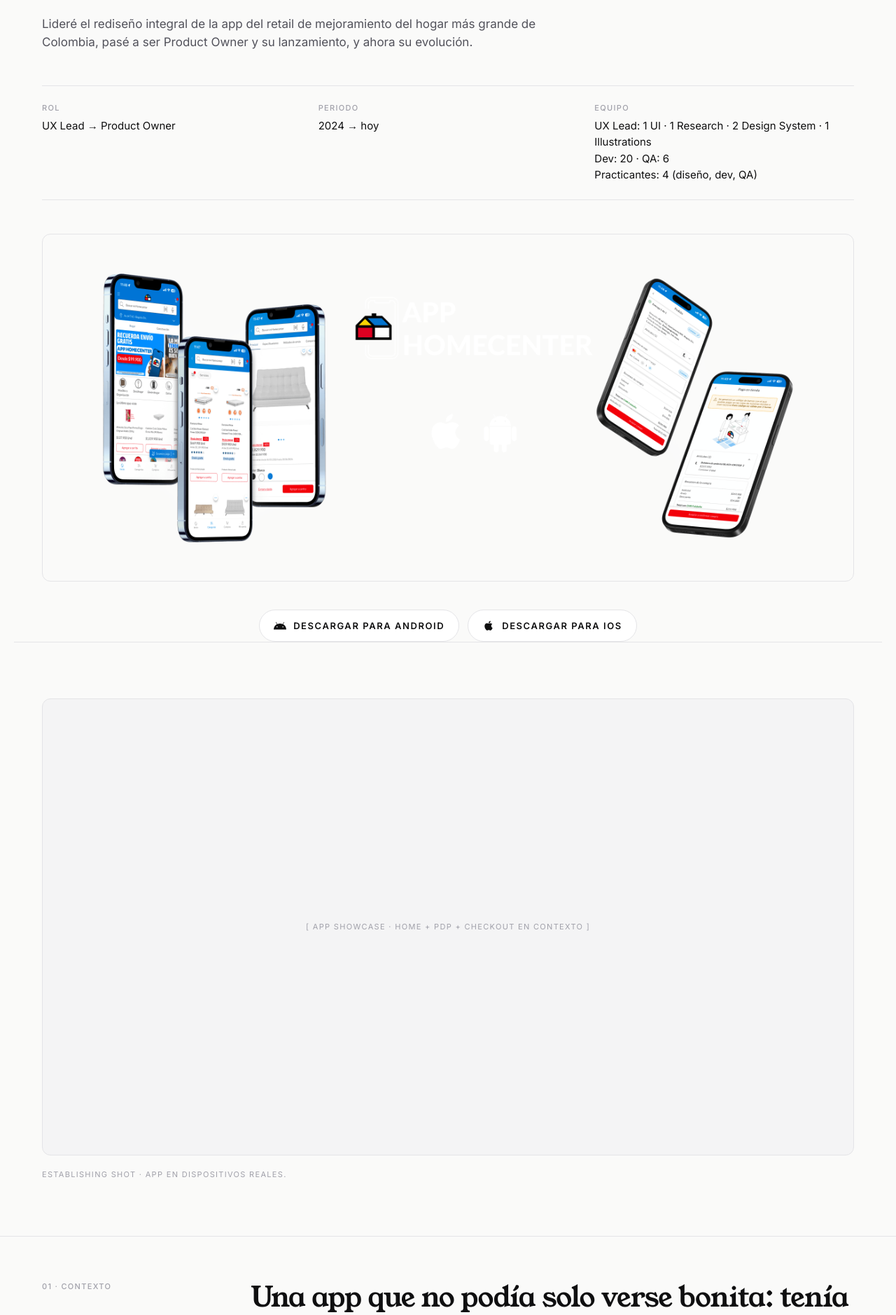
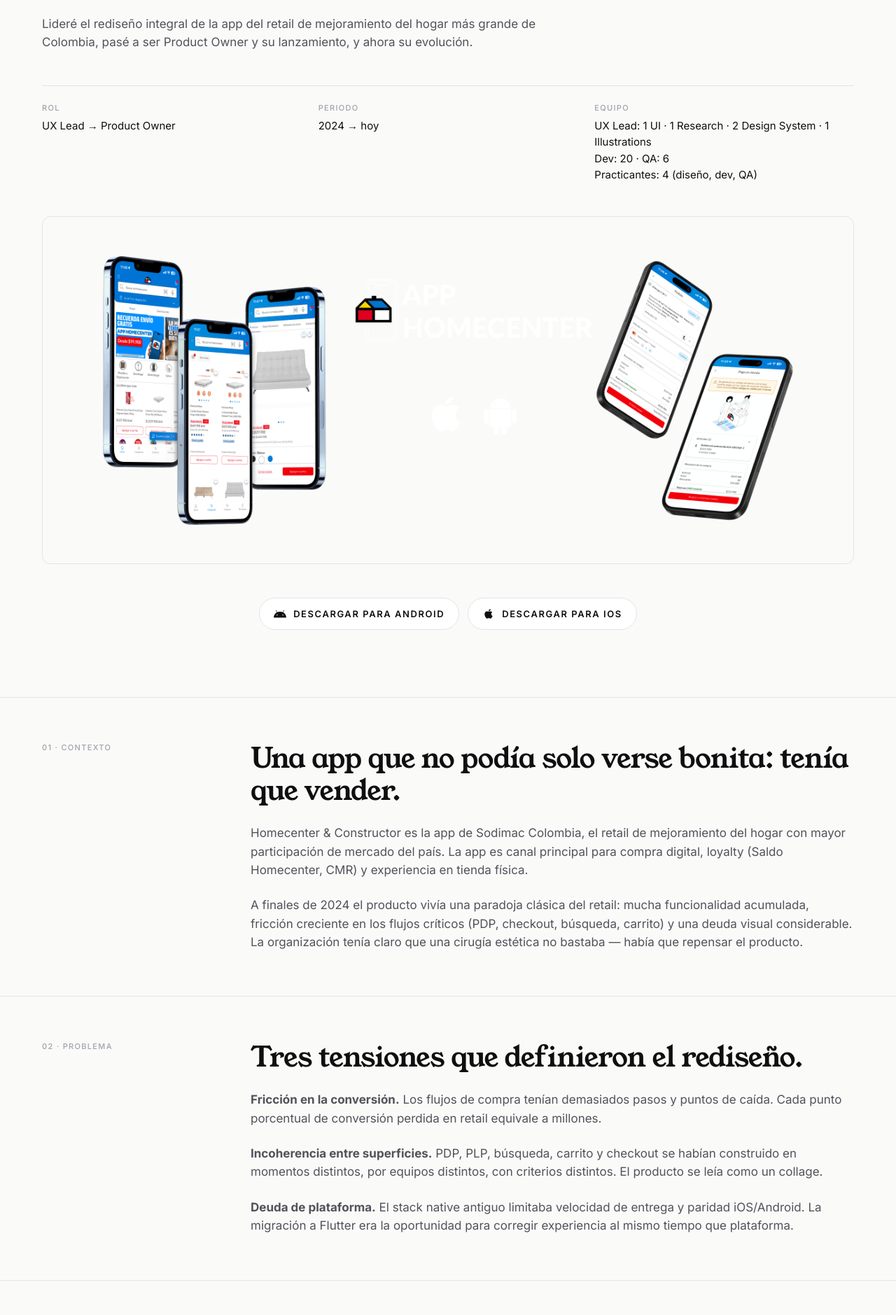
Before and after one commit to Santiagomejial/portfolio, a Next.js app: page /work/homecenter in a window 1280 px wide. Shown: the part 371-2250 px from the top of the page at 70% size. Built offline with nearby package versions, Linux system fonts and the light colour scheme.

Commit message:
feat(case-homecenter): limpiar separadores hero + botones con más respiro

```diff
--- a/components/case-hero.tsx
+++ b/components/case-hero.tsx
@@ -58,7 +58,7 @@
         </header>
 
         {/* Meta grid */}
-        <dl className={cn('grid grid-cols-2 gap-6 border-y border-line py-6', metaCols)}>
+        <dl className={cn('grid grid-cols-2 gap-6 border-t border-line pt-6', metaCols)}>
           {meta.map((m) => (
             <div key={m.label}>
               <dt className="text-eyebrow font-medium uppercase tracking-eyebrow text-ink-mute">
--- a/components/download-app-buttons.tsx
+++ b/components/download-app-buttons.tsx
@@ -20,7 +20,8 @@
   return (
     <div
       className={cn(
-        'container-portfolio flex flex-col items-center justify-center gap-3 pt-8 sm:flex-row md:pt-10',
+        'container-portfolio flex flex-col items-center justify-center gap-3',
+        'pt-10 pb-16 sm:flex-row md:pt-12 md:pb-24',
         className
       )}
     >
--- a/content/case-homecenter.tsx
+++ b/content/case-homecenter.tsx
@@ -42,16 +42,9 @@
   },
 
   // ─── ESTABLISHING (media antes de section 01) ─────────
-  establishing: {
-    layout: 'full',
-    items: [
-      {
-        alt: 'app showcase · home + PDP + checkout en contexto',
-        aspect: '16/9',
-      },
-    ],
-    caption: 'Establishing shot · app en dispositivos reales.',
-  },
+  // Removido: el flujo va directo del hero + botones de descarga a la
+  // sección 01. Si en el futuro se quiere reactivar, restaurar el
+  // bloque `establishing: { layout, items, caption }` aquí.
 
   // ─── SECTIONS ─────────────────────────────────────────
   sections: [
```
